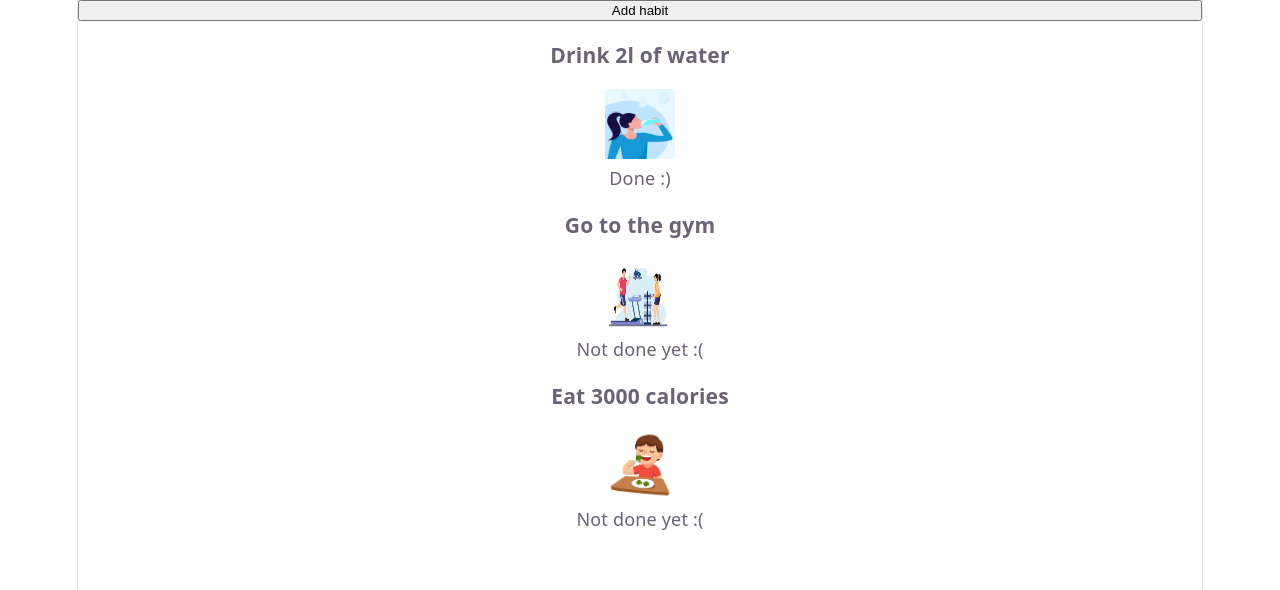
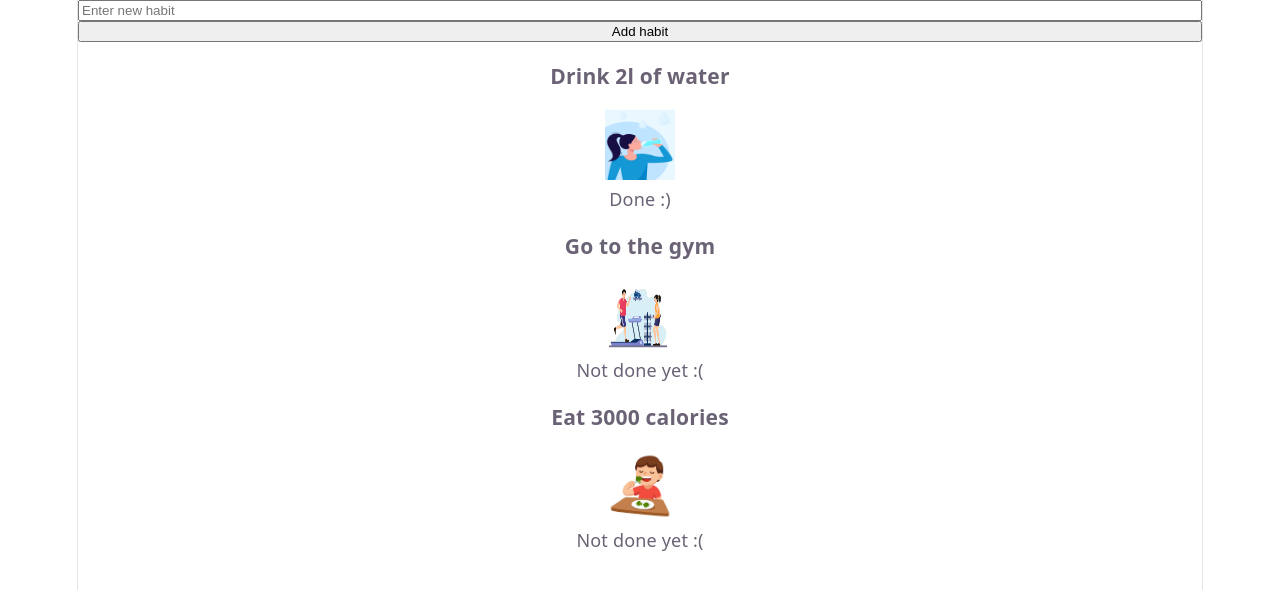
Before and after one commit to alexeychern0v/BestOfMe, a React (Vite) app: page / in a window 1280 px wide. Shown: the top 590 px of the page. Built offline with nearby package versions, Linux system fonts and the light colour scheme.

Commit message:
added add a new habit using input function

```diff
--- a/src/App.jsx
+++ b/src/App.jsx
@@ -22,13 +22,17 @@ const initialHabits = [{
     id: crypto.randomUUID()
   }]
 
-function HabitsList() {
-  const [habits, setHabits] = useState(initialHabits)
+function NewHabitInput ({ habits, setHabits }) {
+  const [habitInput, setHabitInput] = useState('')
 
-  function createNewHabit() {
+  function saveHabitInput (event) {
+    setHabitInput(event.target.value)
+  }
+
+  function displayNewHabit() {
     setHabits([
       ...habits, {
-        name: 'Clean skin',
+        name: habitInput,
         status: 'Not done yet :(',
         id: crypto.randomUUID()
       }
@@ -37,7 +41,18 @@ function HabitsList() {
 
   return (
     <>
-      <button onClick={createNewHabit}> Add habit </button>
+      <input
+        placeholder='Enter new habit'
+        onChange={saveHabitInput}
+      />
+      <button onClick={displayNewHabit}>Add habit</button>
+    </>
+  )
+}
+
+function HabitsList({ habits }) {
+  return (
+    <>
       {habits.map((habit) => {
         return (
           <HabitCard
@@ -53,9 +68,16 @@ function HabitsList() {
 }
 
 function App() {
+  const [habits, setHabits] = useState(initialHabits)
   return (
     <>
-      <HabitsList />
+      <NewHabitInput
+        habits = { habits }
+        setHabits = { setHabits }
+      />
+      <HabitsList
+        habits = { habits }
+      />
     </>
   )
 }
```
